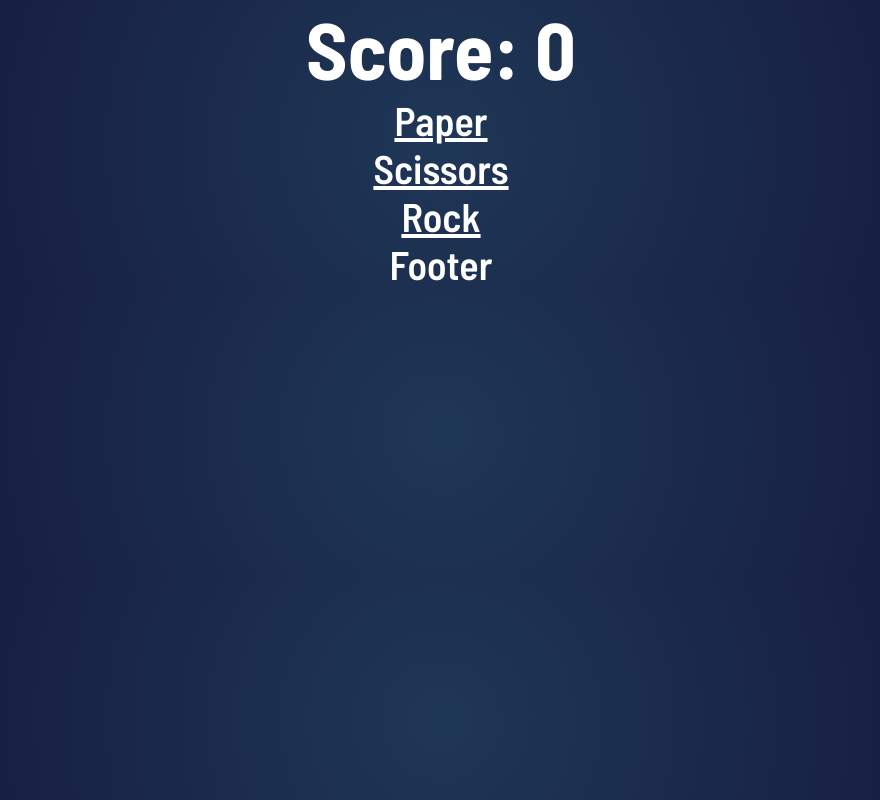
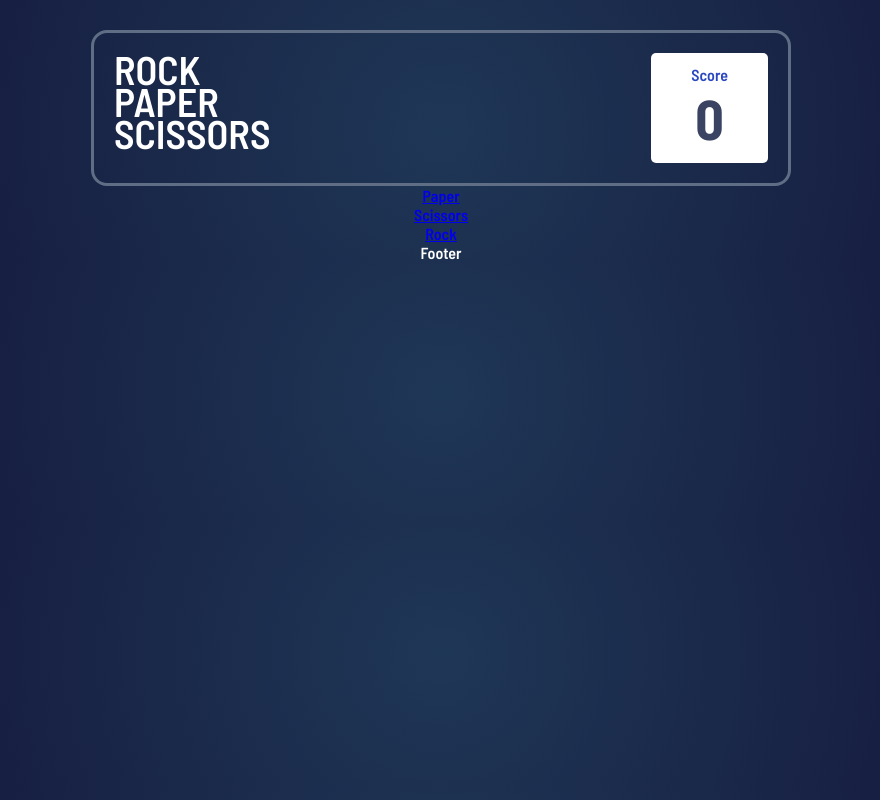
Before and after one commit to magerrrr/react-game, a React (Vite) app: page / in a window 1280 px wide. Shown: the whole page, without its empty margins (199-1079 px from the left). Built offline with nearby package versions, Linux system fonts and the light colour scheme.

Commit message:
feat: update header style

```diff
--- a/src/components/Header.jsx
+++ b/src/components/Header.jsx
@@ -3,7 +3,15 @@ import React from "react";
 const Header = ({ score }) => {
   return (
     <div className="header">
-      <h1>Score: {score}</h1>
+      <div className="text">
+        <span>Rock</span>
+        <span>Paper</span>
+        <span>Scissors</span>
+      </div>
+      <div className="score-box">
+        <span>Score</span>
+        <div className="score-box__score">{score}</div>
+      </div>
     </div>
   );
 };
--- a/src/scss/_globals.scss
+++ b/src/scss/_globals.scss
@@ -12,9 +12,10 @@ body {
   background: $background-gradient;
   text-align: center;
   box-sizing: border-box;
-  font-size: 2.5rem;
 }
 
-a {
-  color: #fff;
+.container {
+  display: flex;
+  flex-direction: column;
+  align-items: center;
 }
--- /dev/null
+++ b/src/scss/_header.scss
@@ -0,0 +1,34 @@
+.header {
+  display: flex;
+  border: 3px solid $header-outline;
+  max-width: 43.75rem; // 700px
+  width: 100%;
+
+  margin-top: 1.875rem; // 30px
+  border-radius: 1rem;
+  padding: 1.25rem; // 20px
+
+  justify-content: space-between;
+
+  .text {
+    font-size: 2.5rem;
+    text-transform: uppercase;
+    display: flex;
+    flex-direction: column;
+    align-items: flex-start;
+    line-height: 2rem;
+  }
+
+  .score-box {
+    padding: 0.75rem 2.5rem;
+    background-color: #fff;
+    color: $score-text;
+    border-radius: 5px;
+
+    &__score {
+      color: $dark-text;
+      font-size: 3.5rem;
+      font-weight: 700;
+    }
+  }
+}
--- a/src/styles.scss
+++ b/src/styles.scss
@@ -1,2 +1,5 @@
 @import "./scss/variables";
 @import "./scss/globals";
+
+
+@import "./scss/header";
```
